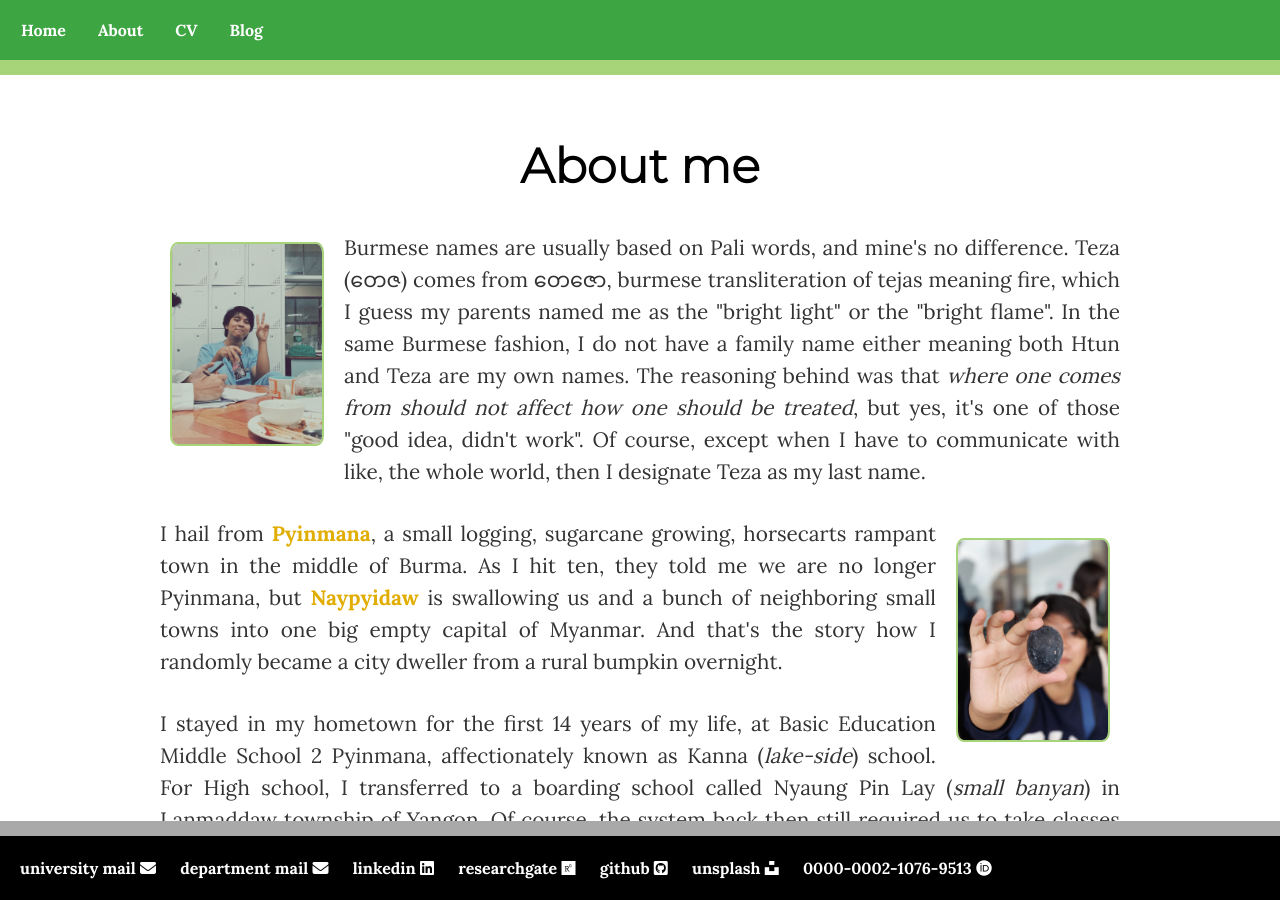
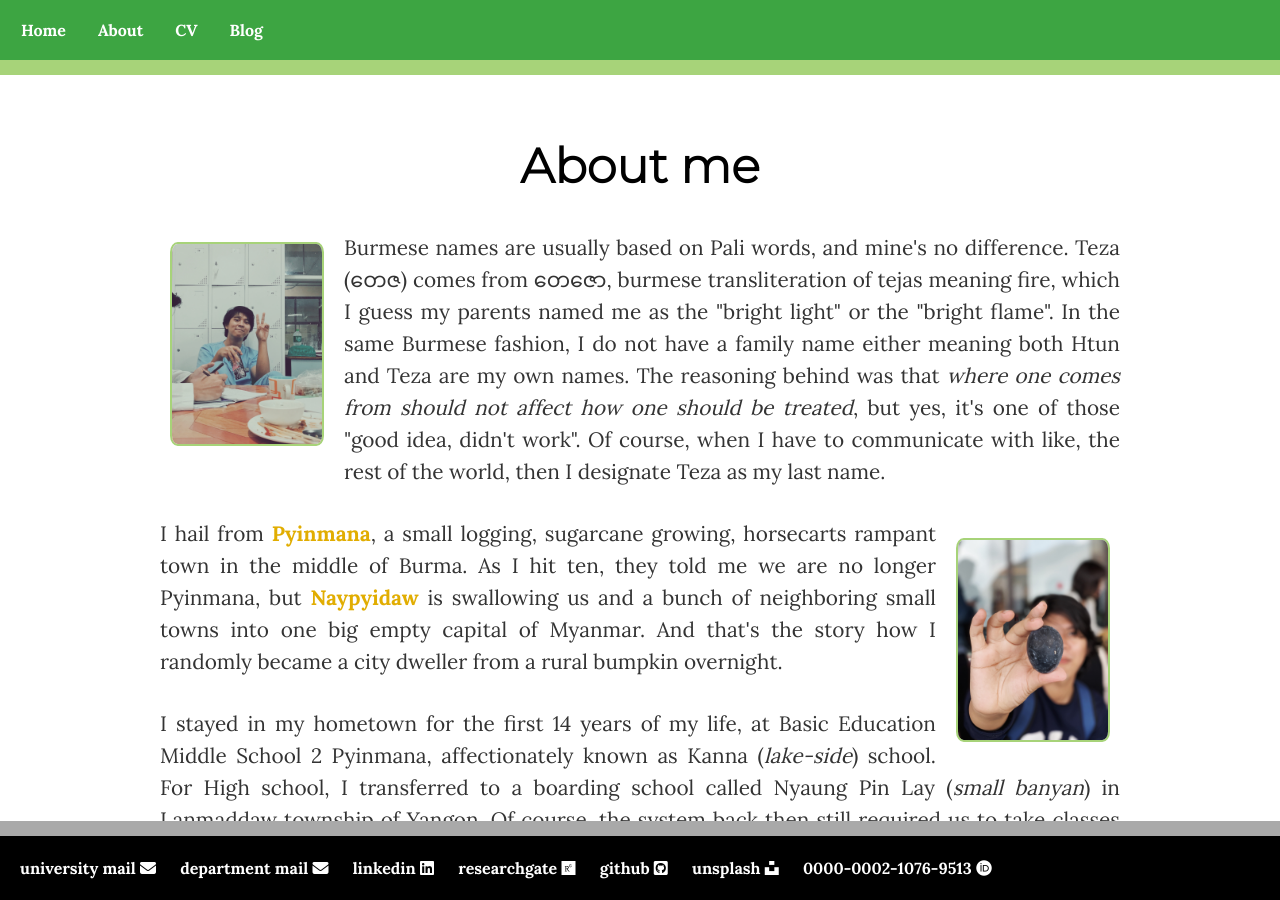
Before and after one commit to finerbrighterlighter/finerbrighterlighter.github.io, a Jekyll site: the page built from about/index.html, in a window 1280 px wide and 900 px high. Built offline with Jekyll 4.4.1, drawn with Linux system fonts in a browser that asks for light colours; nearby versions of some CDN libraries.

Commit message:
about me push

```diff
--- a/about/index.html
+++ b/about/index.html
@@ -9,7 +9,7 @@ title: About me
         	<div>
 			<img src="/image/bds2.JPG"  alt="This is an image of Htun Teza with a finger V for peace sign." width="150" style="float: left; margin: 10px 20px 20px 10px;border-radius:5%;border: 2px solid #a7d379;">
 			</div>
-			<p> Burmese names are usually based on Pali words, and mine's no difference. Teza (တေဇ) comes from တေဇော, burmese transliteration of tejas meaning fire, which I guess my parents named me as the "bright light" or the "bright flame". In the same Burmese fashion, I do not have a family name either meaning both Htun and Teza are my own names. The reasoning behind was that <i>where one comes from should not affect how one should be treated</i>, but yes, it's one of those "good idea, didn't work". Of course, except when I have to communicate with like, the whole world, then I designate Teza as my last name. </p>
+			<p> Burmese names are usually based on Pali words, and mine's no difference. Teza (တေဇ) comes from တေဇော, burmese transliteration of tejas meaning fire, which I guess my parents named me as the "bright light" or the "bright flame". In the same Burmese fashion, I do not have a family name either meaning both Htun and Teza are my own names. The reasoning behind was that <i>where one comes from should not affect how one should be treated</i>, but yes, it's one of those "good idea, didn't work". Of course, when I have to communicate with like, the rest of the world, then I designate Teza as my last name. </p>
 		</div>
 		<div class="square">
         	<div>
```
